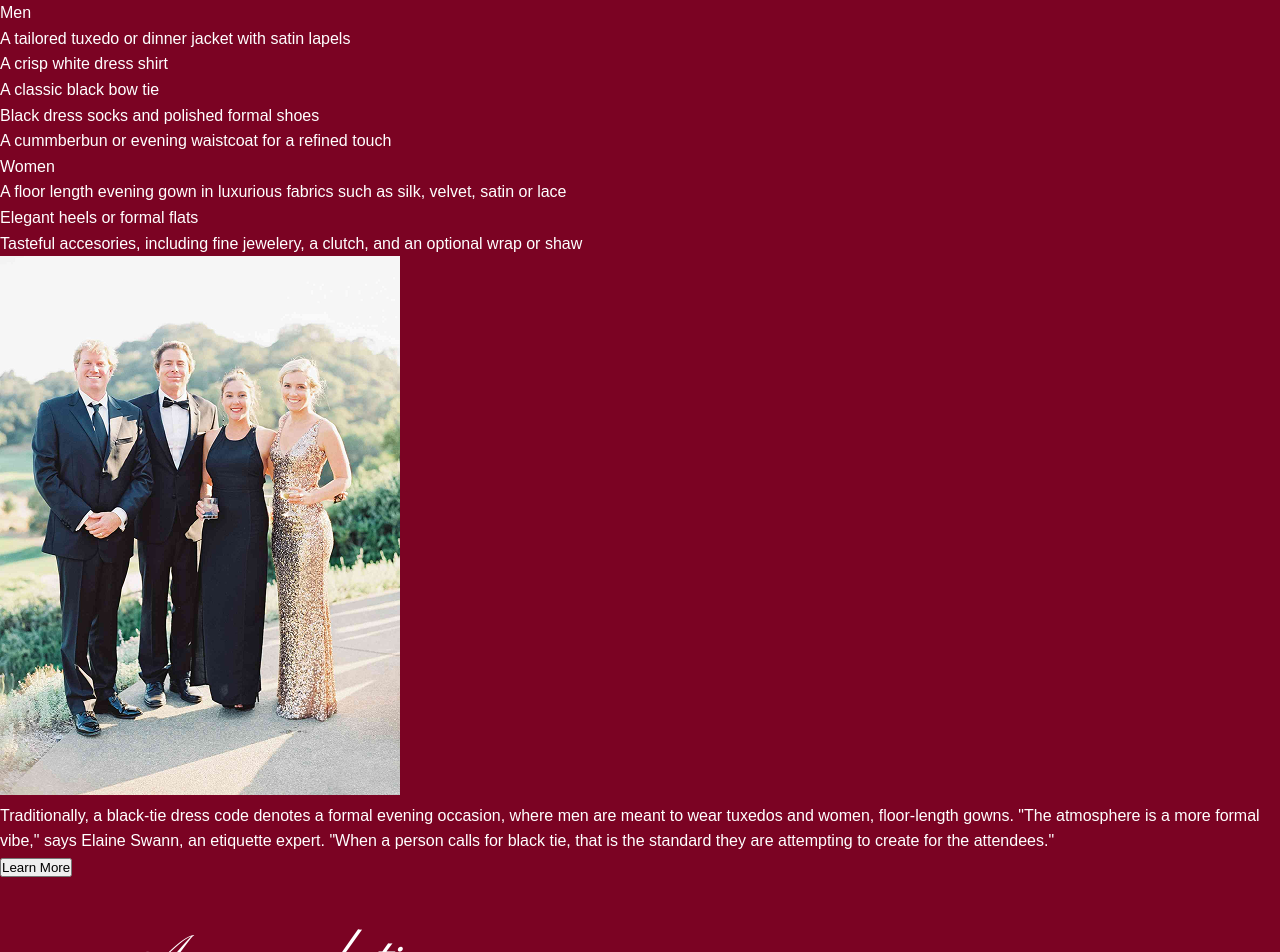
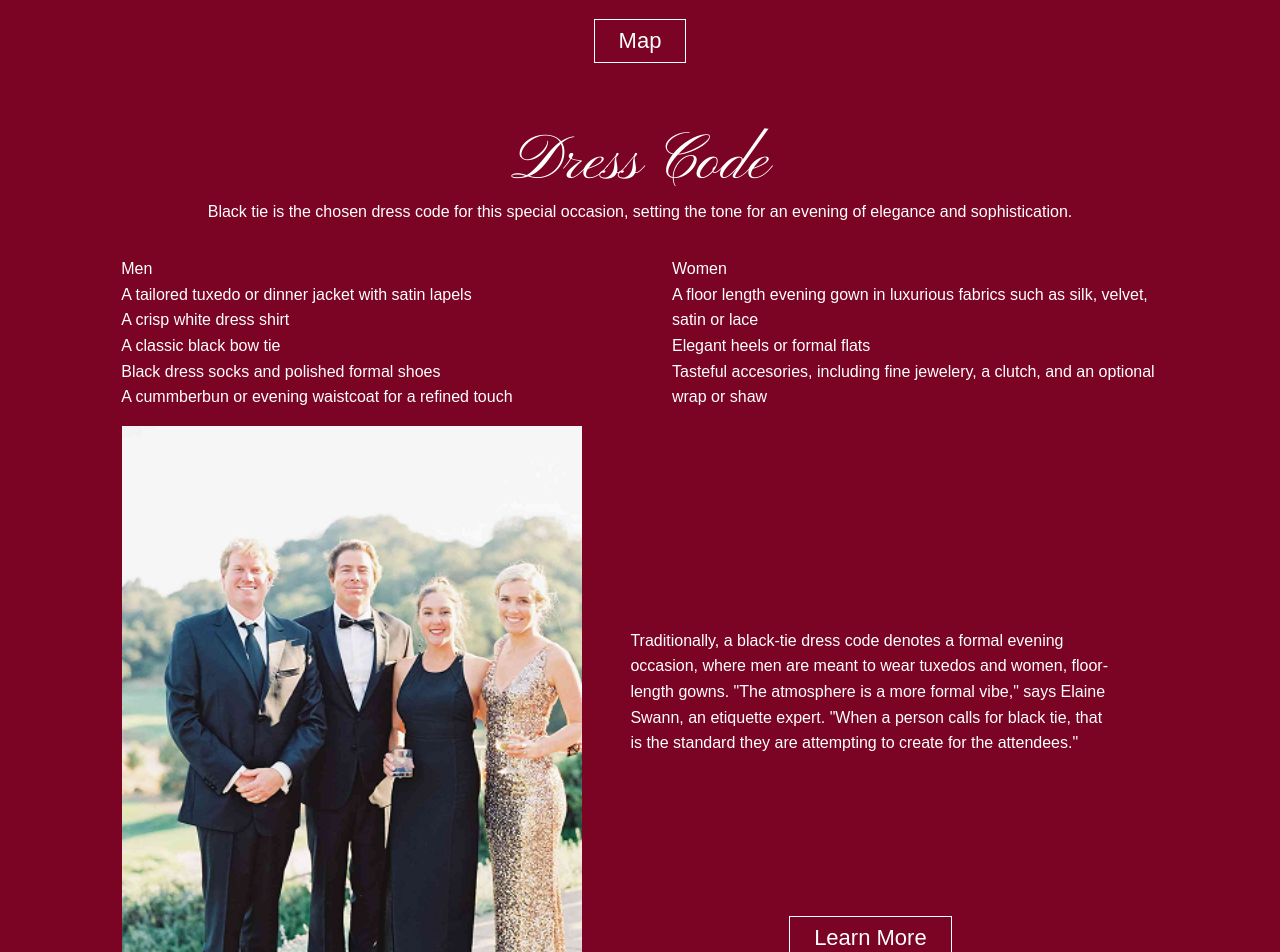
Before and after one commit to christopherlassota/kennedy-austin-wedding, a React (Vite) app: page / in a window 1280 px wide. Shown: the part 3180-4132 px from the top of the page. Built offline with nearby package versions, Linux system fonts and the light colour scheme; a web font is replaced by a local one.

Commit message:
add styling for dresscode

```diff
--- a/src/Components/Ceremony/Ceremony.scss
+++ b/src/Components/Ceremony/Ceremony.scss
@@ -5,11 +5,15 @@
     @include flex-center(column);
     padding: 1rem;
 
+
+    @include tablet {
+        padding: 4rem;
+    }
     &__title-box {
         padding: 1rem 0
     }
-    &__subtitle {}
-    &__title {}
+    // &__subtitle {}
+    // &__title {}
     &__content {
         @include flex-center(column);
     }
--- a/src/Components/DressCode/DressCode.scss
+++ b/src/Components/DressCode/DressCode.scss
@@ -1,2 +1,68 @@
 @use "../../styles/variables" as *;
 @use "../../styles/mixins" as *;
+
+.dresscode {
+    @include flex-center(column);
+    padding: 1rem;
+
+    @include tablet {
+        padding: 1rem 4rem;
+    }
+
+    &__title-box {
+        @include flex-center(column);
+    }
+    // &__title {}
+    &__subtitle {
+        padding: 1rem 0;
+    }
+    &__content {
+        @include tablet {
+            @include flex-center(row);
+        }
+    }
+    &__list {
+        list-style-type: disc;
+        padding: 1rem 2rem;
+        width: 50%;
+    }
+    // &__item {}
+    &__learnmore {
+        @include flex-center(column);
+
+        @include tablet {
+            @include flex-center(row);
+        }
+    }
+    &__image {
+        background-image: url("../../assets/images/dresscode.png");
+        background-size: cover;
+        width: 90%;
+        height: 50vh;
+
+        @include tablet {
+            width: 40%;
+            height: 90vh;
+        }
+    }
+
+    &__learnmore-right {
+        @include flex-center(column);
+
+        @include tablet {
+            width: 50%;
+            padding: 0 3rem;
+        }
+    }
+    &__paragraph {
+        padding: 1rem 0;
+
+        @include tablet {
+            padding: 1rem 0 10rem 0;
+        }
+    }
+    // &__anchor {}
+    &__button {
+        @include button;
+    }
+}
--- a/src/Components/DressCode/DressCode.tsx
+++ b/src/Components/DressCode/DressCode.tsx
@@ -28,11 +28,13 @@ const DressCode = () => {
             </ul>
         </div>
         <div className="dresscode__learnmore">
-            <img src="/src/assets/images/dresscode.png" alt="#" className="dresscode__image" />
+            <div className="dresscode__image"></div>
+            <div className="dresscode__learnmore-right">
             <p className="dresscode__paragraph">Traditionally, a black-tie dress code denotes a formal evening occasion, where men are meant to wear tuxedos and women, floor-length gowns. "The atmosphere is a more formal vibe," says Elaine Swann, an etiquette expert. "When a person calls for black tie, that is the standard they are attempting to create for the attendees."</p>
             <a href="#" className="dresscode__anchor">
                 <button className="dresscode__button">Learn More</button>
             </a>
+            </div>
         </div>
     </section>
   )
--- a/src/Components/Reception/Reception.scss
+++ b/src/Components/Reception/Reception.scss
@@ -5,11 +5,15 @@
     @include flex-center(column);
     padding: 1rem;
 
+    @include tablet {
+        padding: 4rem;
+    }
+
     &__title-box {
         padding: 1rem 0
     }
-    &__subtitle {}
-    &__title {}
+    // &__subtitle {}
+    // &__title {}
     &__content {
         @include flex-center(column);
     }
```
